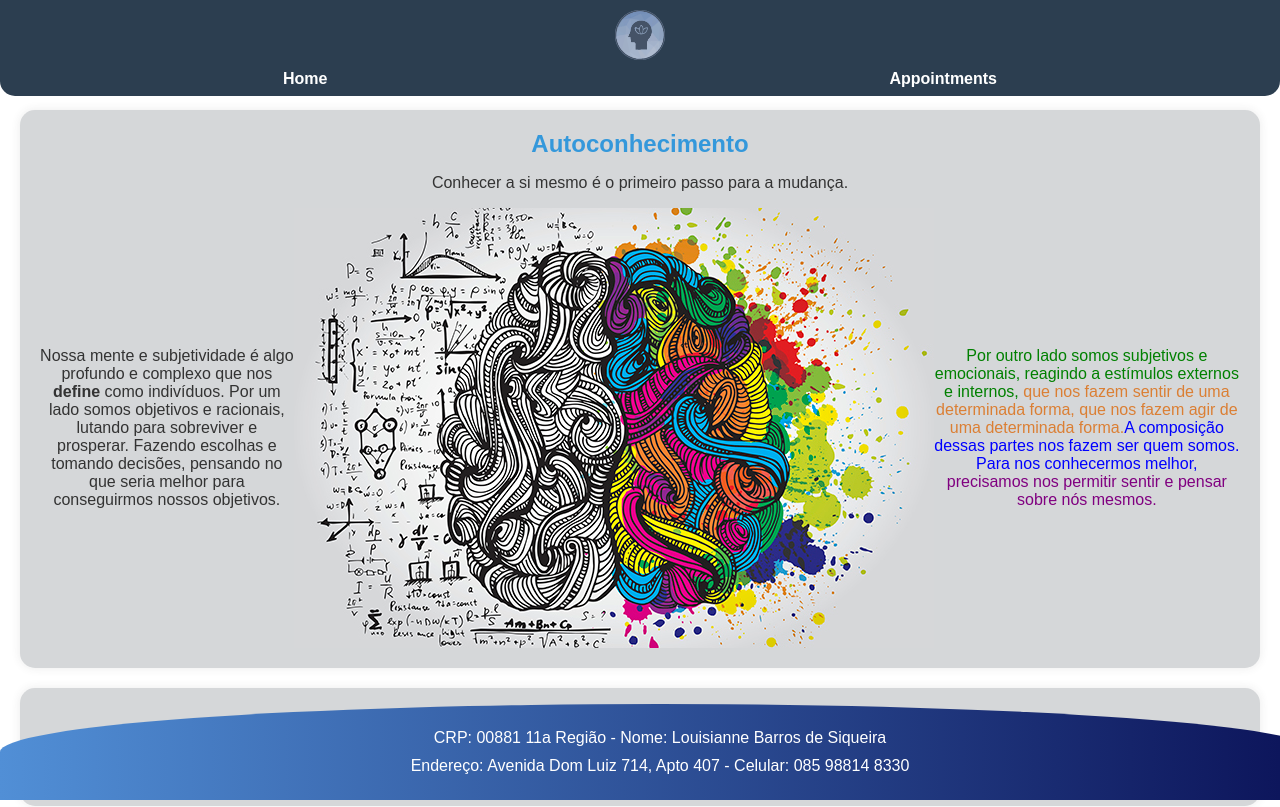
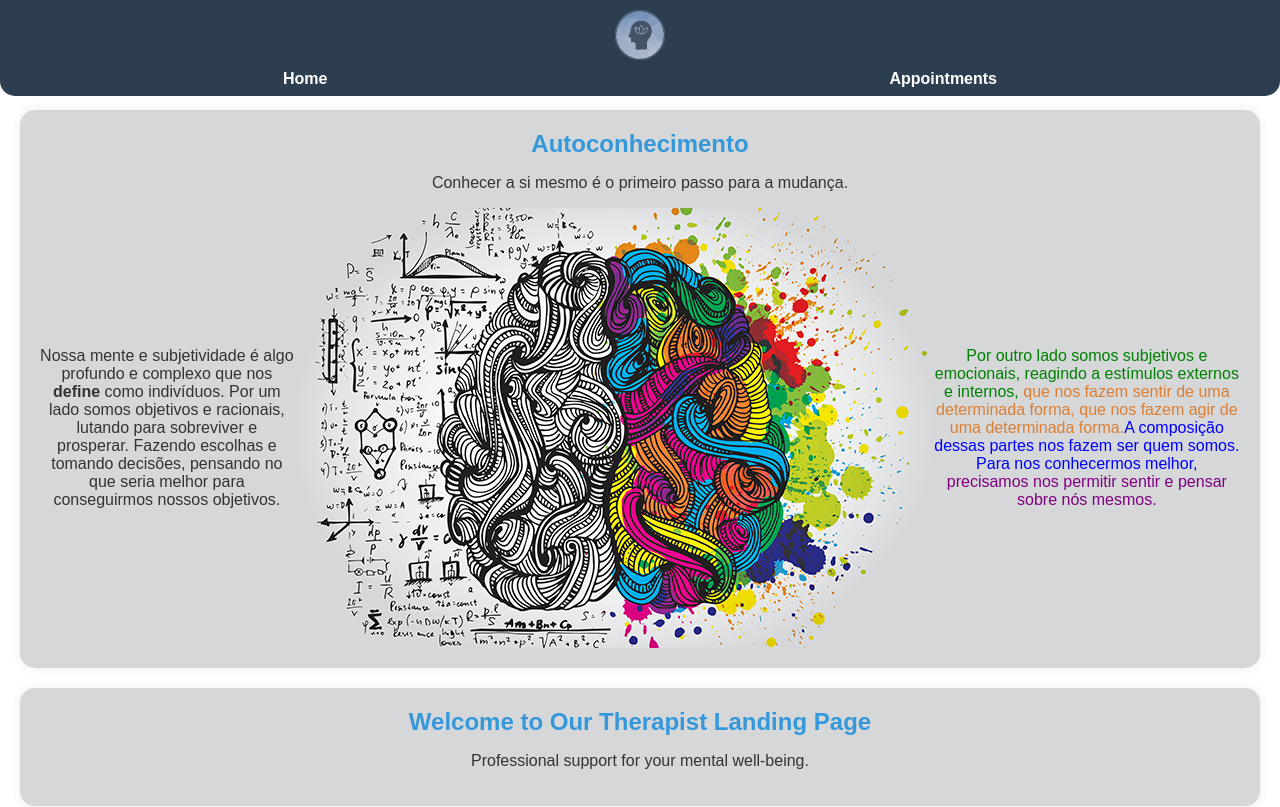
Before and after one commit to Tiagopireseng/ReacTherapist, a React (Create React App) app in the folder reactherapist/: page / in a window 1280 px wide. Shown: the top 807 px of the page. Built offline with nearby package versions, Linux system fonts and the light colour scheme; no server answers.

Commit message:
Updated Footer positioning and font size

```diff
--- a/reactherapist/src/App.css
+++ b/reactherapist/src/App.css
@@ -19,7 +19,7 @@ body {
 
 .content {
     padding-top: 110px; /* Adjust this value based on the height of your header */
-    padding-bottom: 100px;
+    padding-bottom: 40px;
     background-color: #fff;
 
 }
--- a/reactherapist/src/components/Footer.tsx
+++ b/reactherapist/src/components/Footer.tsx
@@ -5,7 +5,7 @@ const Footer = () => {
   return (
     <footer className="footer">
       <div className="footer-content">
-        <p>CRP: 00881 11a Região - Nome: Louisianne Barros de Siqueira</p>
+        <p>CRP: 00881 11a Região - Nome: Luisianna Silva</p>
         <p>Endereço: Avenida Dom Luiz 714, Apto 407 - Celular: 085 98814 8330</p>
       </div>
     </footer>
--- a/reactherapist/src/styles/Footer.css
+++ b/reactherapist/src/styles/Footer.css
@@ -1,15 +1,9 @@
 .footer {
     background: linear-gradient(to right, #518fd6, #0b1258);
     color: white;
-    padding: 20px;
     text-align: center;
-    bottom: 0;
-    border-radius: 50% 50% 0px 0px;
+    border-radius: 50% 50% 0 0;
     width: 100%;
-    position: fixed;
-    width: 100%;
-    bottom: 0;
-    z-index: 1000
   }
 
   .footer-content {
@@ -19,6 +13,9 @@
     justify-content: center;
   }
 
-  .footer-content p {
-    margin: 5px 0;
+  @media screen and (max-width: 650px) {
+    .footer{
+        font-size: 10px;
+    }
+
   }
```
